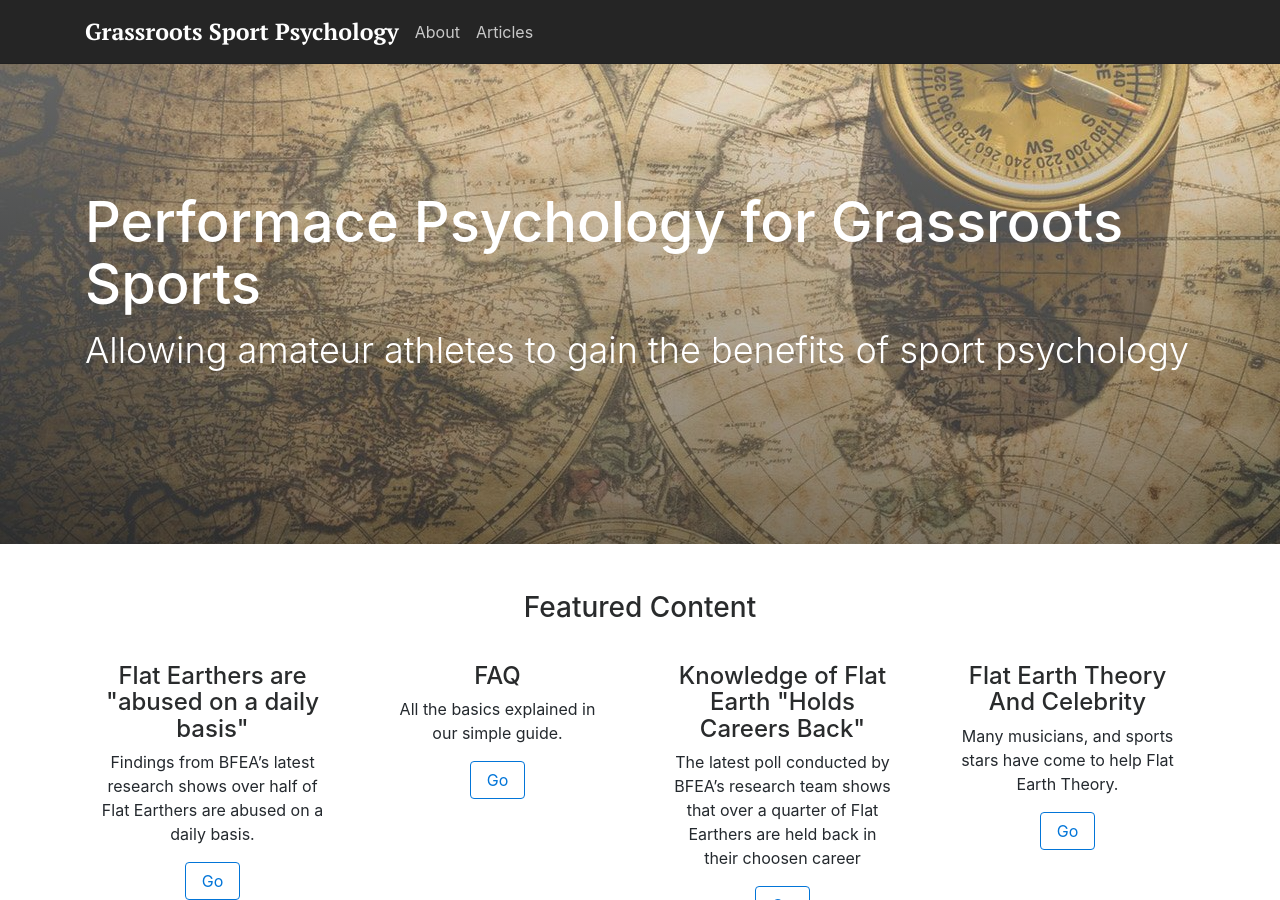
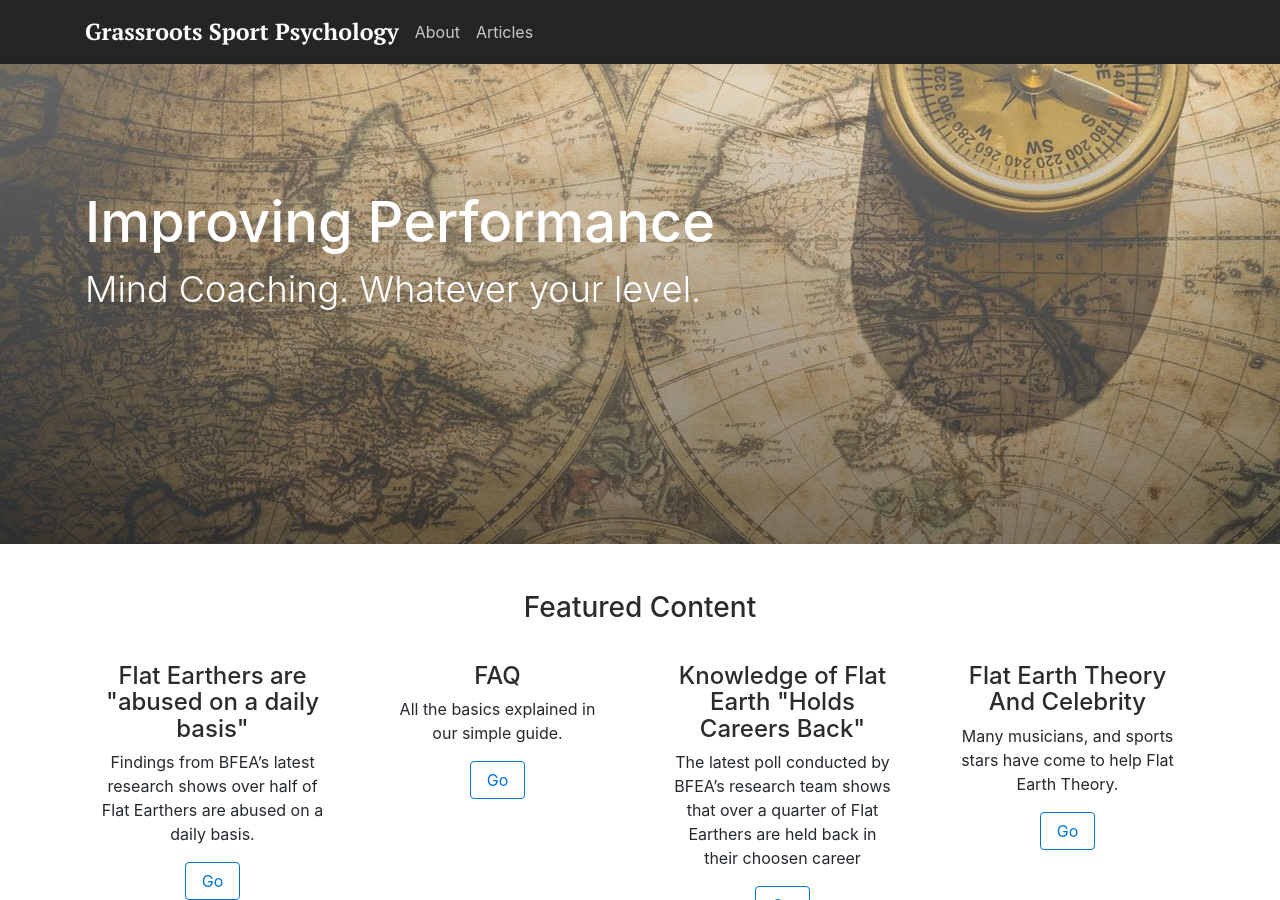
Before and after one commit to krussll/etsysimplicity, a Jekyll site: the page built from index.md, in a window 1280 px wide and 900 px high. Built offline with Jekyll 4.4.1, drawn with Linux system fonts in a browser that asks for light colours; nearby versions of some CDN libraries.

Commit message:
Update index.md

```diff
--- a/index.md
+++ b/index.md
@@ -2,8 +2,8 @@
 #
 #
 layout: home
-title: Performace Psychology for Grassroots Sports
-sub-title: Allowing amateur athletes to gain the benefits of sport psychology
+title: Improving Performance
+sub-title: Mind Coaching. Whatever your level.
 action-text: Get Updates
 action-location: contact
 sitemap:
```
